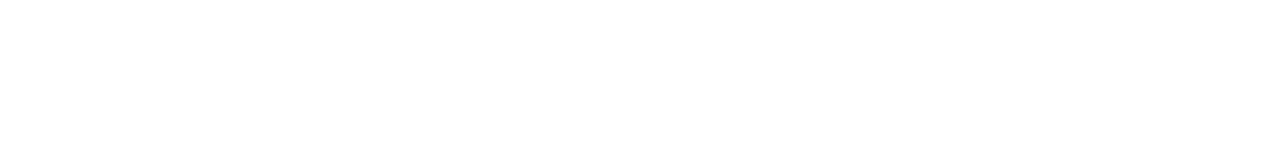
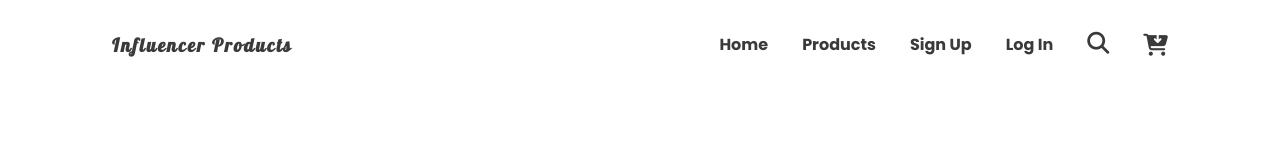
Before and after one commit to parvezahmedweb1/influencer-gear, a plain HTML site: page index.html in a window 1280 px wide. Drawn offline with Linux system fonts and the light colour scheme.

Commit message:
header section complete

```diff
--- a/index.html
+++ b/index.html
@@ -8,5 +8,36 @@
     <!-- ! stylesheet -->
     <link rel="stylesheet" href="style/main.css" />
   </head>
-  <body></body>
+  <body>
+    <!--------------------------------------------
+      header section start
+    ---------------------------------------------->
+    <header>
+      <div class="container header">
+        <i class="fa-solid fa-bars menu-icon"></i>
+        <h3 class="logo-text">Influencer Products</h3>
+        <nav>
+          <ul class="menu-list">
+            <li><a href="#">Home</a></li>
+            <li><a href="#">Products</a></li>
+            <li><a href="#">Sign Up</a></li>
+            <li><a href="#">Log In</a></li>
+            <li>
+              <a href="#"><i class="fa-solid fa-magnifying-glass"></i></a>
+            </li>
+          </ul>
+          <i class="fa-solid fa-cart-arrow-down"></i>
+        </nav>
+      </div>
+    </header>
+    <!--------------------------------------------
+      header section end
+    ---------------------------------------------->
+
+    <!-- ! fontawesome -->
+    <script
+      src="https://kit.fontawesome.com/0bea94eb1a.js"
+      crossorigin="anonymous"
+    ></script>
+  </body>
 </html>
--- a/style/main.css
+++ b/style/main.css
@@ -3,6 +3,10 @@
 -------------------------------------*/
 @import url("https://fonts.googleapis.com/css2?family=Lobster&family=Poppins:wght@400;500;700&display=swap");
 
+:root {
+  /* ! colour */
+  --main-color: #3a3a3a;
+}
 /* ------------------------------------
     ! default style start
 -------------------------------------*/
@@ -11,9 +15,102 @@
   padding: 0;
   box-sizing: border-box;
 }
+li {
+  list-style: none;
+}
+a {
+  text-decoration: none;
+}
+img {
+  width: 100%;
+}
 body {
   font-family: "Poppins", sans-serif;
 }
 /* ------------------------------------
     ! default style end
 -------------------------------------*/
+
+/* ------------------------------------
+    ! repate use style start
+-------------------------------------*/
+.container {
+  padding: 0 7rem;
+}
+/* ------------------------------------
+    ! repate use style end
+-------------------------------------*/
+/* ------------------------------------
+    ! header style start
+-------------------------------------*/
+header {
+  padding: 2rem 0;
+  color: var(--main-color);
+  position: fixed;
+  width: 100%;
+}
+.header {
+  display: flex;
+  justify-content: space-between;
+  align-items: center;
+}
+.logo-text {
+  font-family: "Lobster", cursive;
+  letter-spacing: 2px;
+}
+.fa-bars.menu-icon {
+  display: none;
+}
+nav {
+  display: flex;
+  column-gap: 34px;
+  align-items: center;
+}
+.menu-list {
+  display: flex;
+  column-gap: 34px;
+}
+.menu-list li {
+  font-weight: 600;
+}
+.menu-list li a {
+  color: #3a3a3a;
+}
+.fa-magnifying-glass,
+.fa-cart-arrow-down {
+  font-size: 22px;
+}
+/* ------------------------------------
+    ! header style end
+-------------------------------------*/
+
+/* ------------------------------------
+    ! Media Quary style start
+-------------------------------------*/
+/* ! laptop */
+@media only screen and (min-width: 991px) and (max-width: 1296px) {
+}
+/* ! tab */
+@media only screen and (min-width: 673px) and (max-width: 990px) {
+  .container {
+    padding: 0 3rem;
+  }
+}
+/* ! phone */
+@media only screen and (max-width: 672px) {
+  .container {
+    padding: 0 1rem;
+  }
+  /* ! header responsive */
+  .menu-list {
+    display: none;
+  }
+  .fa-bars.menu-icon {
+    display: block;
+    font-size: 22px;
+  }
+  /* ! header responsive */
+}
+/* ------------------------------------
+    ! Media Quary style end
+-------------------------------------*/
```
